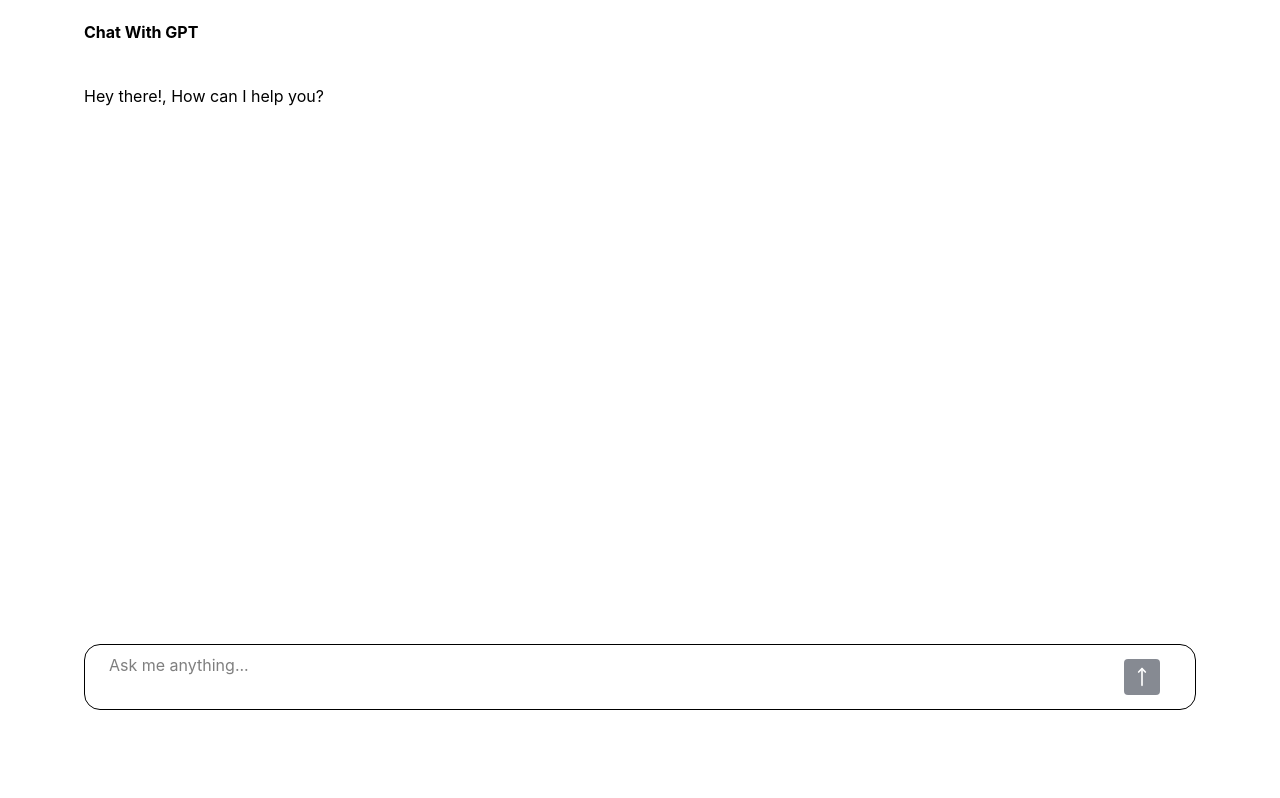
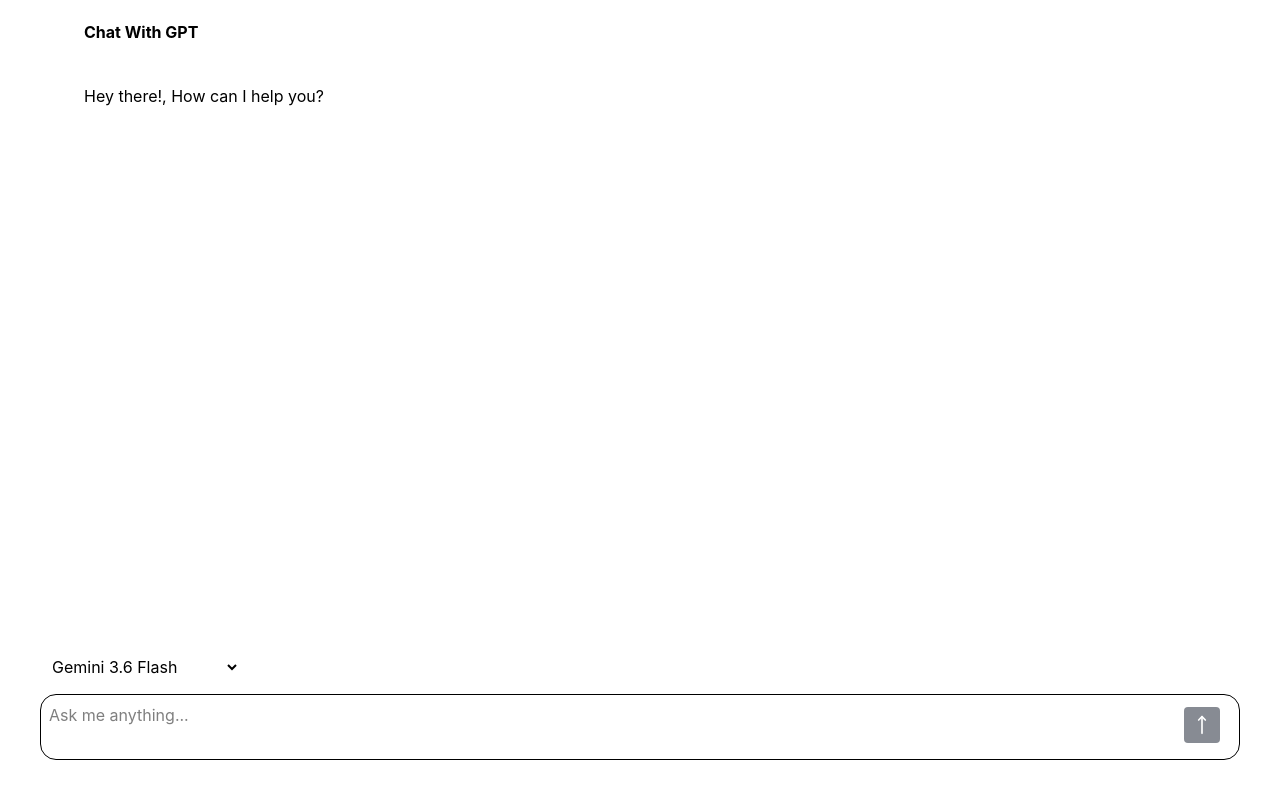
Before and after one commit to kumarsai12383/ChatWithGPT, a React app in the folder frontend/: page / in a window 1280 px wide. Built offline with nearby package versions, Linux system fonts and the light colour scheme; the HTML template or start-up script is replaced by a standard one.

Commit message:
updated some chages

```diff
--- a/frontend/src/App.jsx
+++ b/frontend/src/App.jsx
@@ -1,17 +1,28 @@
 import { useState, useEffect } from "react";
 import { fetchChatResponse } from "./api";
 import { OrbitProgress } from "react-loading-indicators";
-import {MoveUp,Square} from "lucide-react"
-import Loading from "./Loading"
+import { MoveUp, Square } from "lucide-react";
+import Loading from "./Loading";
 import "./App.css";
 import ReactMarkdown from "react-markdown";
 function App() {
   const [question, setQuestion] = useState("");
+  const [loading, setLoading] = useState(false);
+  const [model, setModel] = useState("gemini-3.6-flash");
+  const [list, setList] = useState(() => {
+    const storedList = localStorage.getItem("chatList");
 
-  const [loading, setLoading] = useState(false);
-  const [list, setList] = useState([
-    { question: "", response: "Hey there!, How can I help you?" },
-  ]);
+    if (storedList) {
+      return JSON.parse(storedList);
+    }
+
+    return [
+      {
+        question: "",
+        response: "Hey there!, How can I help you?",
+      },
+    ];
+  });
   localStorage.setItem("chatList", JSON.stringify(list));
   const handleQuestionChange = (e) => {
     setQuestion(e.target.value);
@@ -22,12 +33,12 @@ const ValidateInput = question.trim() !== "";
     setLoading(true);
     try {
       if (ValidateInput) {
-        const message = await fetchChatResponse(question);
+        const message = await fetchChatResponse(question, model);
         setLoading(false);
         setList((List) => [...List, { question, response: message }]);
+
         setQuestion(""); // Clear the question input after sending
-      }
-      else {
+      } else {
         setLoading(false);
         alert("Please enter a question before sending.");
       }
@@ -36,18 +47,16 @@ const ValidateInput = question.trim() !== "";
       console.error("Error fetching chat response:", error);
     }
   };
+
   useEffect(() => {
-    const storedList = localStorage.getItem("chatList");
-    if (storedList) {
-      setList(JSON.parse(storedList));
-    }
-  }, []);
+    localStorage.setItem("chatList", JSON.stringify(list));
+  }, [list]);
   return (
     <div className="p-5 md:max-w-6xl mx-auto bg-white">
       <h1 className="font-bold items-center mb-10">Chat With GPT</h1>
       <div className="">
         <div className="flex-col justify-between items-center">
-        <div className="h-135 overflow-y-auto hide-scrollbar">
+          <div className="overflow-y-auto hide-scrollbar">
             {list.length > 0 && (
               <div className="response-container">
                 {list.map((item, index) => (
@@ -74,7 +83,34 @@ const ValidateInput = question.trim() !== "";
             )}
           </div>
 
-        <div className="flex justify-between border rounded-2xl px-4 w-full gap-2 items-center mt-5">
+          <div className="p-10 w-full fixed bottom-10 md:bottom-0 left-0 right-0">
+            <select
+              name="model"
+              id="model"
+              className="md:hidden w-30 text-md  md:w-50 border-none outline-none p-2 rounded-lg mb-2"
+            >
+              <option value="gemini-3.6-flash" style={{fontSize: "12px"}} className="text-md">
+                Gemini 3.6 Flash
+              </option>
+              <option value="gemini-3.5-flash-lite" style={{fontSize: "12px"}} className="text-md">
+                Gemini 3.5 Flash Lite
+              </option>
+            </select>
+             <select
+              name="model"
+              id="model"
+              value={model}
+              onChange={(e) => setModel(e.target.value)}
+              className="w-30 hidden md:block text-md  md:w-50 border-none outline-none p-2 rounded-lg mb-2"
+            >
+              <option value="gemini-3.6-flash"  className="text-md">
+                Gemini 3.6 Flash
+              </option>
+              <option value="gemini-3.5-flash-lite" className="text-md">
+                Gemini 3.5 Flash Lite
+              </option>
+            </select>
+            <div className="flex justify-between border rounded-2xl ">
               <textarea
                 className="w-90 md:w-full border-none outline-none p-2 resize-none"
                 value={question}
@@ -83,13 +119,13 @@ const ValidateInput = question.trim() !== "";
               />
 
               <div className="flex w-20  h-15 rounded-2xl  justify-center items-center ml-1">
-           <button className={`bg-gray-900 text-white p-2 rounded ${ValidateInput ? 'hover:bg-gray-700 cursor-pointer' : 'opacity-50 cursor-not-allowed'}`} onClick={handleSendQuestion}>
-            {loading ? (
-              <Square size={20} />
-            ) : (
-              <MoveUp size={20} />
-            )}
+                <button
+                  className={`bg-gray-900 text-white p-2 rounded ${ValidateInput ? "hover:bg-gray-700 cursor-pointer" : "opacity-50 cursor-not-allowed"}`}
+                  onClick={handleSendQuestion}
+                >
+                  {loading ? <Square size={20} /> : <MoveUp size={20} />}
                 </button>
+              </div>
             </div>
           </div>
         </div>
--- a/frontend/src/api.js
+++ b/frontend/src/api.js
@@ -1,11 +1,11 @@
-async function fetchChatResponse(question) {
+async function fetchChatResponse(question, model) {
   try {
     const response = await fetch(`https://chatwithgpt-i82p.onrender.com/api/chat`, {
       method: 'post',
       headers: {
         'Content-Type': 'application/json'
       },
-      body: JSON.stringify({ question })
+      body: JSON.stringify({ question, model })
     });
     if (!response.ok) {
       throw new Error(`HTTP error! status: ${response.status}`);
```
Also changed, not shown: 2 other files (tests, documents, lock files or other folders). Lines whose indentation alone changed are shown as unchanged.
